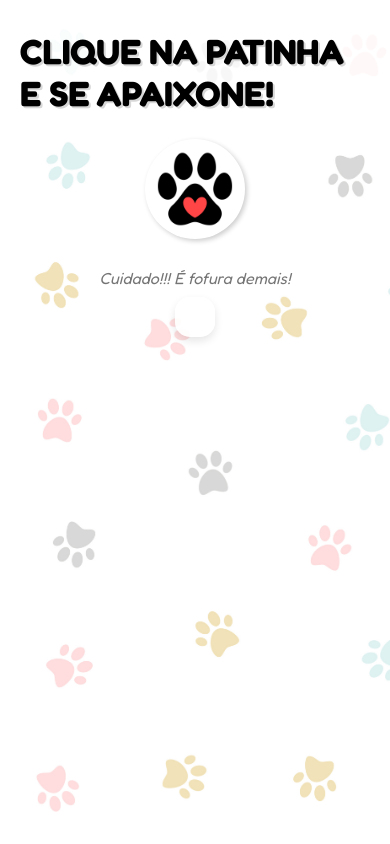
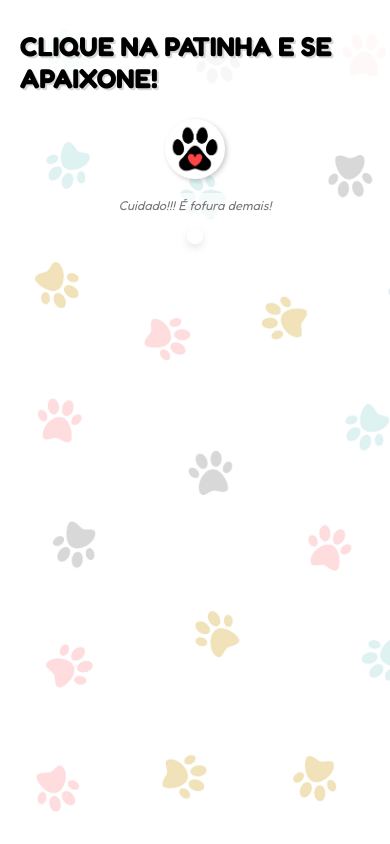
Before and after one commit to Leillac88/puppies-api, a plain HTML site: page index.html in a window 390 px wide. Drawn offline with Linux system fonts and the light colour scheme.

Commit message:
add responsividade

```diff
--- a/style.css
+++ b/style.css
@@ -81,3 +81,48 @@ button:hover {
   border-radius: 10px;
   object-fit: contain;
 }
+
+@media (max-width: 768px) {
+  h1 {
+    font-size: 2em;
+    padding: 10px 20px;
+    margin-bottom: 15px;
+  }
+
+  button {
+    width: 80px;
+    height: 80px;
+    margin-bottom: 15px;
+  }
+
+  #status {
+    font-size: 0.9em;
+    margin-bottom: 10px;
+  }
+
+  #dog-container {
+    max-width: 98%;
+    max-height: 90vh;
+    padding: 10px;
+  }
+}
+
+@media (max-width: 480px) {
+  h1 {
+    font-size: 1.7em;
+  }
+
+  button {
+    width: 60px;
+    height: 60px;
+    margin-bottom: 10px;
+  }
+
+  #status {
+    font-size: 0.8em;
+  }
+
+  #dog-container {
+    padding: 8px;
+  }
+}
```
